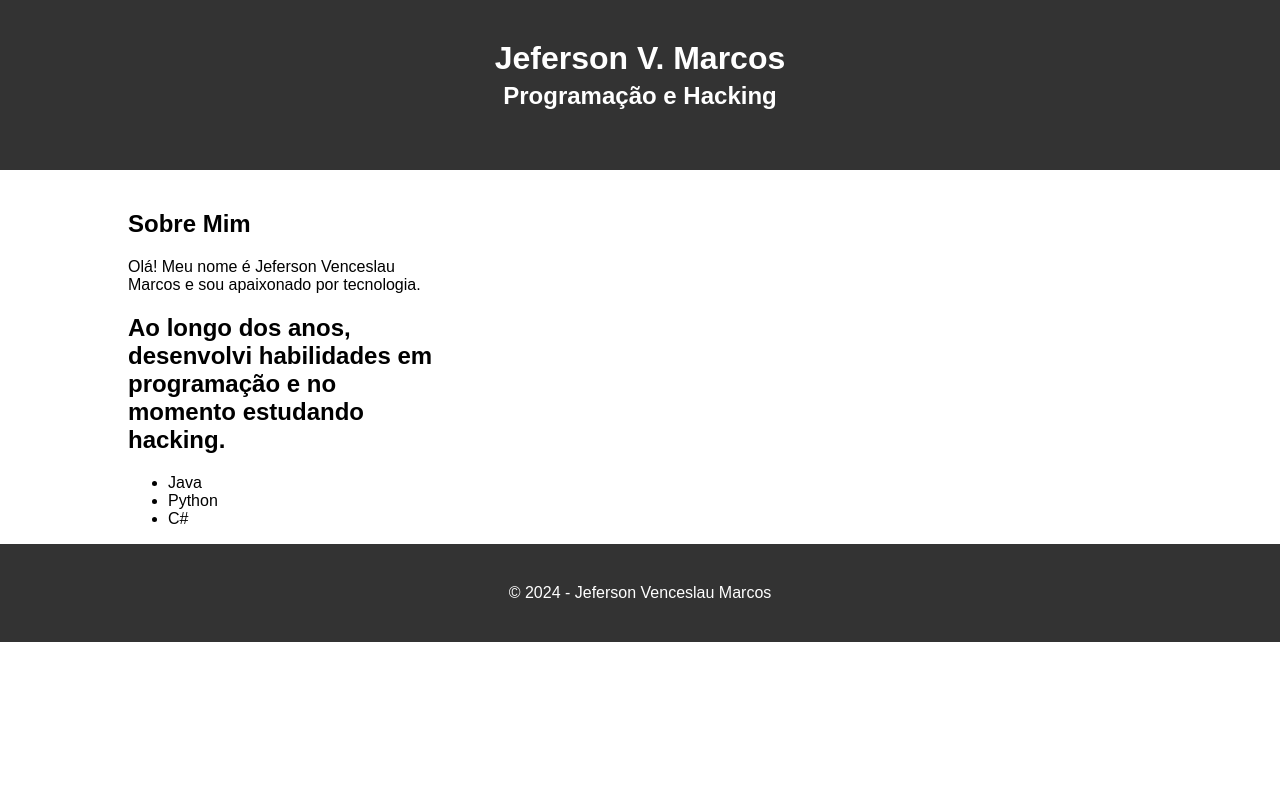
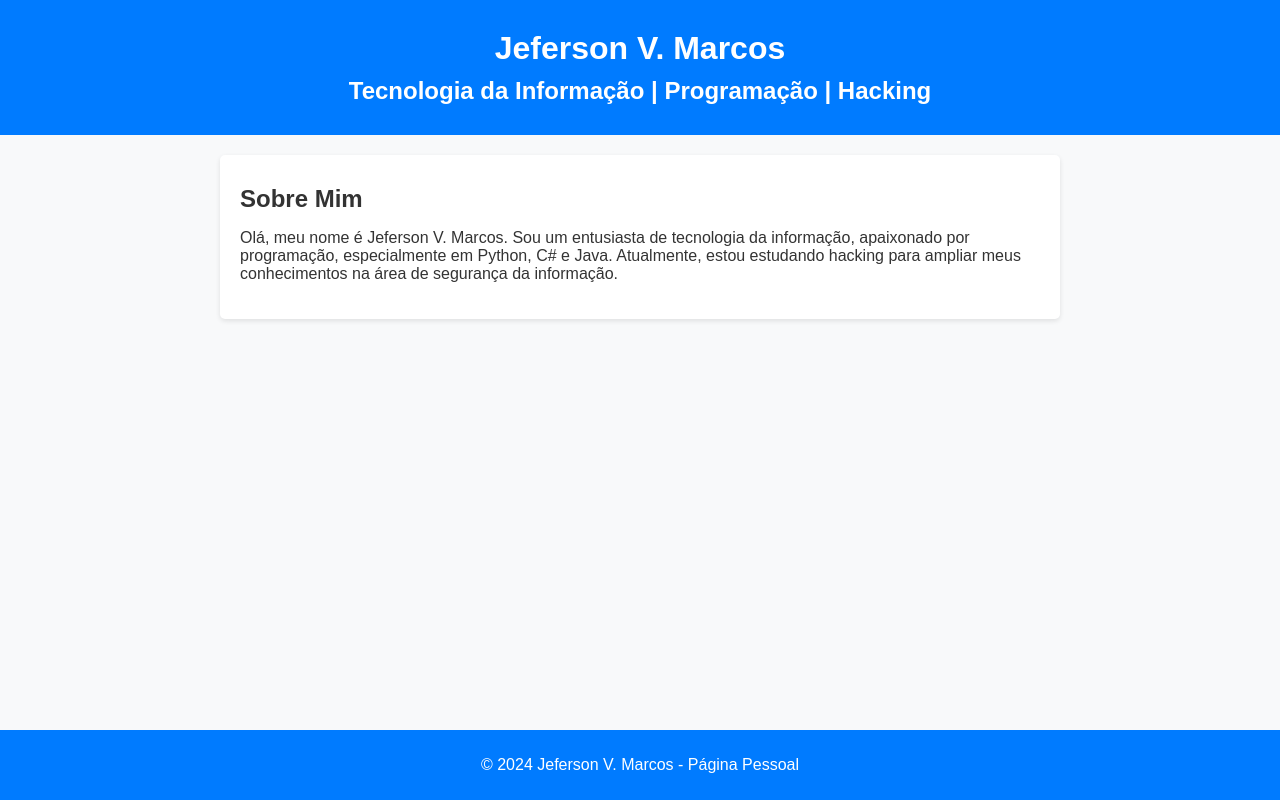
Before and after one commit to Jefemarcossbs/jefersonmarcos, a plain HTML site: page index.html in a window 1280 px wide. Drawn offline with Linux system fonts and the light colour scheme.

Commit message:
Update index.html

```diff
--- a/index.html
+++ b/index.html
@@ -1,38 +1,56 @@
 <!DOCTYPE html>
-<html lang="pt-BR">
+<html lang="pt-br">
 <head>
     <meta charset="UTF-8">
     <meta name="viewport" content="width=device-width, initial-scale=1.0">
-    <title>Jeferson V. Marcos</title>
-    <link rel="stylesheet" href="styles.css">
+    <title>Jeferson V. Marcos - Página Pessoal</title>
+    <style>
+        body {
+            font-family: Arial, sans-serif;
+            margin: 0;
+            padding: 0;
+            background-color: #f8f9fa;
+            color: #333;
+        }
+        header {
+            background-color: #007bff;
+            color: #fff;
+            padding: 20px 0;
+            text-align: center;
+        }
+        h1, h2 {
+            margin: 10px 0;
+        }
+        section {
+            padding: 20px;
+            margin: 20px auto;
+            max-width: 800px;
+            background-color: #fff;
+            border-radius: 5px;
+            box-shadow: 0 2px 5px rgba(0,0,0,0.1);
+        }
+        footer {
+            background-color: #007bff;
+            color: #fff;
+            padding: 10px 0;
+            text-align: center;
+            position: fixed;
+            bottom: 0;
+            width: 100%;
+        }
+    </style>
 </head>
 <body>
     <header>
-        <div class="container">
-            <h1>Jeferson V. Marcos</h1>
-            <h2>Programação e Hacking</h2>
-        </div>
+        <h1>Jeferson V. Marcos</h1>
+        <h2>Tecnologia da Informação | Programação | Hacking</h2>
     </header>
-    <div class="container">
-        <aside>
-            <h2>Sobre Mim</h2>
-            <p>Olá! Meu nome é Jeferson Venceslau Marcos e sou apaixonado por tecnologia.</p>
-            <h2>Ao longo dos anos, desenvolvi habilidades em programação e no momento estudando
-            hacking.
-            </h2>
-            <ul>
-                <li>Java</li>
-                <li>Python</li>
-                <li>C#</li>
-            </ul>
-        </aside>
-
-
-    </div>
+    <section>
+        <h2>Sobre Mim</h2>
+        <p>Olá, meu nome é Jeferson V. Marcos. Sou um entusiasta de tecnologia da informação, apaixonado por programação, especialmente em Python, C# e Java. Atualmente, estou estudando hacking para ampliar meus conhecimentos na área de segurança da informação.</p>
+    </section>
     <footer>
-        <div class="container">
-            &copy; 2024 - Jeferson Venceslau Marcos
-        </div>
+        <p>&copy; 2024 Jeferson V. Marcos - Página Pessoal</p>
     </footer>
 </body>
 </html>
```
